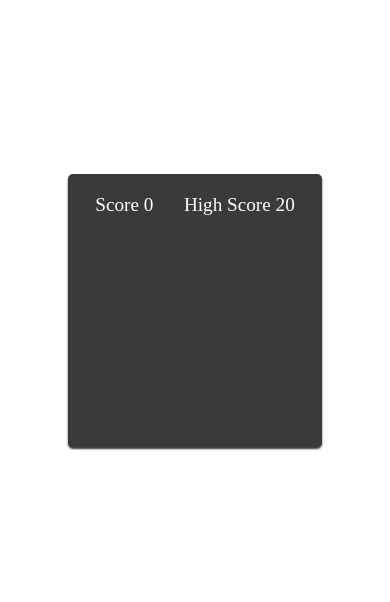
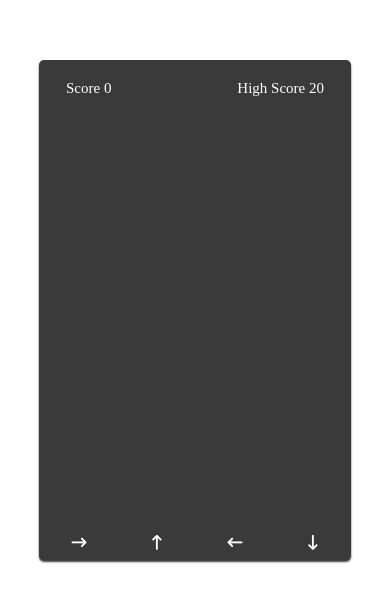
Before and after one commit to Ngozi89/snake-game, a plain HTML site: page index.html in a window 390 px wide. Shown: the part 112-714 px from the top of the page. Drawn offline with Linux system fonts and the light colour scheme.

Commit message:
Make site responsive on all divces

```diff
--- a/assets/css/style.css
+++ b/assets/css/style.css
@@ -19,8 +19,8 @@ body {
 
 /* Style Game area */
 .wrapper {
-    width: 65vmin;
-    height: 70vmin;
+    width: 80%;
+    height: 500px;
     display: flex;
     overflow: hidden;
     flex-direction: column;
@@ -33,8 +33,7 @@ body {
 /* Score area */
 .game-details {
     color: #fff;
-    font-weight: 500;
-    font-size: 1.2rem;
+    font-size: 15px;
     padding: 20px 27px;
     display: flex;
     justify-content: space-between;
@@ -55,16 +54,15 @@ body {
 
 /* Arrow Control */
 .controls {
-    display: none;
-    justify-content: space-between;
+    display: flex;
+    justify-content: space-around;
 }
 
 .controls i {
-    padding: 25px 0;
+    padding: 10px;
     text-align: center;
-    font-size: 1.3rem;
+    font-size: 15px;
     color: white;
-    width: calc(100% / 4);
     cursor: pointer;
 }
 
@@ -89,3 +87,8 @@ body {
         font-size: 2rem;
     }
 }
+
+/* Media query for Large devices(laptops and desktops, 992px and up) */
+@media screen and (min-width: 1200px) {
+
+}
```
